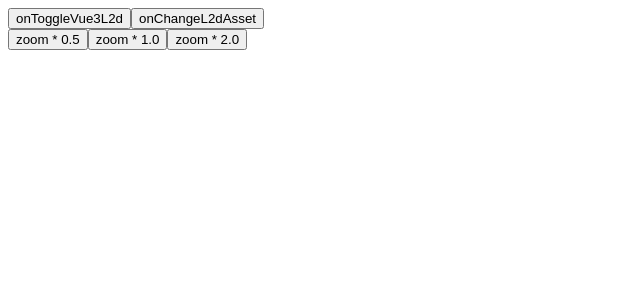
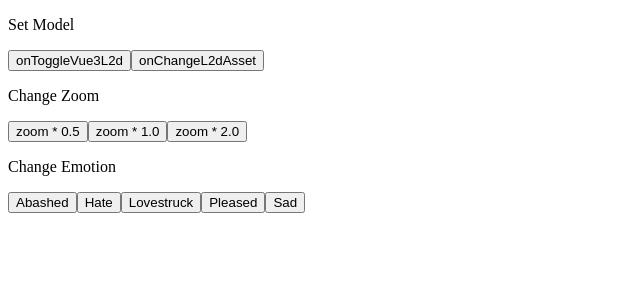
Before and after one commit to supergenedev/vue3-live2d, a Vue app: page / in a window 1280 px wide. Shown: the top 300 px of the page, without its empty margins (0-640 px from the left). Built offline with nearby package versions, Linux system fonts and the light colour scheme.

Commit message:
[LOKI-2893] emotion 기능 추가
 - click 및 web-socket 을 통해 emotion에 해당되는 motion 실행

```diff
--- a/src/App.vue
+++ b/src/App.vue
@@ -1,23 +1,38 @@
 <template>
   <div class="vue-live2d-container">
-    <button @click="onToggleVue3L2d">onToggleVue3L2d</button>
-    <button @click="onChangeL2dAsset">onChangeL2dAsset</button>
     <div>
-      <button @click="changeZoom(0.5)">zoom * 0.5</button>
-      <button @click="changeZoom(1)">zoom * 1.0</button>
-      <button @click="changeZoom(2)">zoom * 2.0</button>
+      <p>Set Model</p>
+      <button @click="onToggleVue3L2d">onToggleVue3L2d</button>
+      <button @click="onChangeL2dAsset">onChangeL2dAsset</button>
     </div>
+    <div>
+      <p>Change Zoom</p>
+      <button @click="onChangeZoom(0.5)">zoom * 0.5</button>
+      <button @click="onChangeZoom(1)">zoom * 1.0</button>
+      <button @click="onChangeZoom(2)">zoom * 2.0</button>
+    </div>
+    <div>
+      <p>Change Emotion</p>
+      <button @click="onChangeEmotion('Abashed')">Abashed</button>
+      <button @click="onChangeEmotion('Hate')">Hate</button>
+      <button @click="onChangeEmotion('Lovestruck')">Lovestruck</button>
+      <button @click="onChangeEmotion('Pleased')">Pleased</button>
+      <button @click="onChangeEmotion('Sad')">Sad</button>
+    </div>
+    <div style="height: 20px;" />
     <VueLive2d
       v-if="isShow"
       :resource-path="'./l2d/'"
       :model-name="modelName"
       :zoom="zoom"
+      :emotion="emotion"
     />
   </div>
 </template>
 
 <script setup lang="ts">
 import { computed, defineAsyncComponent, ref } from 'vue';
+import { Emotion } from './l2d/useL2d/lapplive2dmanager';
 
 const isShow = ref(false);
 function onToggleVue3L2d() {
@@ -32,8 +47,13 @@ function onChangeL2dAsset() {
 }
 
 const zoom = ref(1.0);
-function changeZoom(zoomSize: number) {
+function onChangeZoom(zoomSize: number) {
   zoom.value = zoomSize;
+}
+
+const emotion = ref<Emotion>();
+function onChangeEmotion(_emotion: Emotion) {
+  emotion.value = _emotion;
 }
 
 const VueLive2d = defineAsyncComponent({
--- a/src/components/VueLive2d.vue
+++ b/src/components/VueLive2d.vue
@@ -6,12 +6,14 @@
 import { onBeforeUnmount, ref, watch } from 'vue';
 
 import '../l2d/Core/live2dcubismcore';
-import { initL2d, loadL2dAsset, setZoom, releaseL2d } from '../l2d/useL2d/main';
+import { initL2d, loadL2dAsset, setZoom, setEmotion, releaseL2d } from '../l2d/useL2d/main';
+import { Emotion } from 'src/l2d/useL2d/lapplive2dmanager';
 
 export interface VueLive2dProps {
   resourcePath: string;
   modelName: string;
   zoom: number;
+  emotion?: Emotion;
 }
 const props = defineProps<VueLive2dProps>();
 
@@ -33,6 +35,14 @@ watch([()=> props.zoom], ([zoom]) => {
   setZoom(zoom);
 });
 
+watch([()=> props.emotion], ([emotion]) => {
+  if(emotion) {
+    setEmotion(emotion);
+    return;
+  }
+  setEmotion('Calm');
+});
+
 onBeforeUnmount(() => {
   releaseL2d();
 });
--- a/src/l2d/useL2d/lapplive2dmanager.ts
+++ b/src/l2d/useL2d/lapplive2dmanager.ts
@@ -15,6 +15,11 @@ import { LAppModel } from './lappmodel';
 import { LAppPal } from './lapppal';
 
 export let s_instance: LAppLive2DManager = null;
+
+
+const motions = ['Abashed', 'Angry', 'Annoyed', 'Flustered', 'Frustrated', 'Hate', 'Lovestruck', 'Panicking', 'Pleased', 'Sad'] as const;
+export type IdleEmotion = 'Calm';
+export type Emotion = typeof motions[number] | IdleEmotion;
 
 /**
  * サンプルアプリケーションにおいてCubismModelを管理するクラス
@@ -90,6 +95,8 @@ export class LAppLive2DManager {
     }
   }
 
+
+
   /**
    * 画面をタップした時の処理
    *
@@ -104,10 +111,28 @@ export class LAppLive2DManager {
     }
 
     for (let i = 0; i < this._models.getSize(); i++) {
+      const randomIndex = Math.floor(Math.random() * motions.length);
+      const randomMotion = motions[randomIndex];
+
       this._models
           .at(i)
           .startRandomMotion(
-            'Abashed.motion3.json',
+            `${randomMotion}.motion3.json`,
+            LAppDefine.PriorityNormal,
+            this._finishedMotion,
+          );
+    }
+  }
+
+  // onEmotion : 감정 변화 발생 시 (from web-socket) 해당 Motion 을 실행시킴
+  // 해당 emotion이 정의되지 않은 캐릭터의 경우, Idle (Calm) motion 이 실행될 수 있도록 예외처리(우선순위를 이용) 해줘야 한다.
+  // 라이브러리에서, 캐릭터에 정의되지 않은 emotion 발생할 경우 자동으로 Idle motion 상태이므로 해당 예외처리는 하지 않음.
+  public onEmotion(emotion: Emotion) {
+    for (let i = 0; i < this._models.getSize(); i++) {
+      this._models
+          .at(i)
+          .startRandomMotion(
+            `${emotion}.motion3.json`,
             LAppDefine.PriorityNormal,
             this._finishedMotion,
           );
--- a/src/l2d/useL2d/main.ts
+++ b/src/l2d/useL2d/main.ts
@@ -8,7 +8,7 @@
 import { LAppDelegate } from './lappdelegate';
 import * as LAppDefine from './lappdefine';
 import { LAppGlManager } from './lappglmanager';
-import { LAppLive2DManager } from './lapplive2dmanager';
+import { Emotion, LAppLive2DManager } from './lapplive2dmanager';
 
 let isLoad = document.readyState === 'complete';
 const initL2dResolver: (() => {})[] = [];
@@ -57,3 +57,7 @@ export function setZoom(zoomSize: number) {
     LAppDefine.ViewScale * zoomSize
   );
 }
+
+export function setEmotion(emotion: Emotion) {
+  LAppLive2DManager.getInstance().onEmotion(emotion);
+}
```
